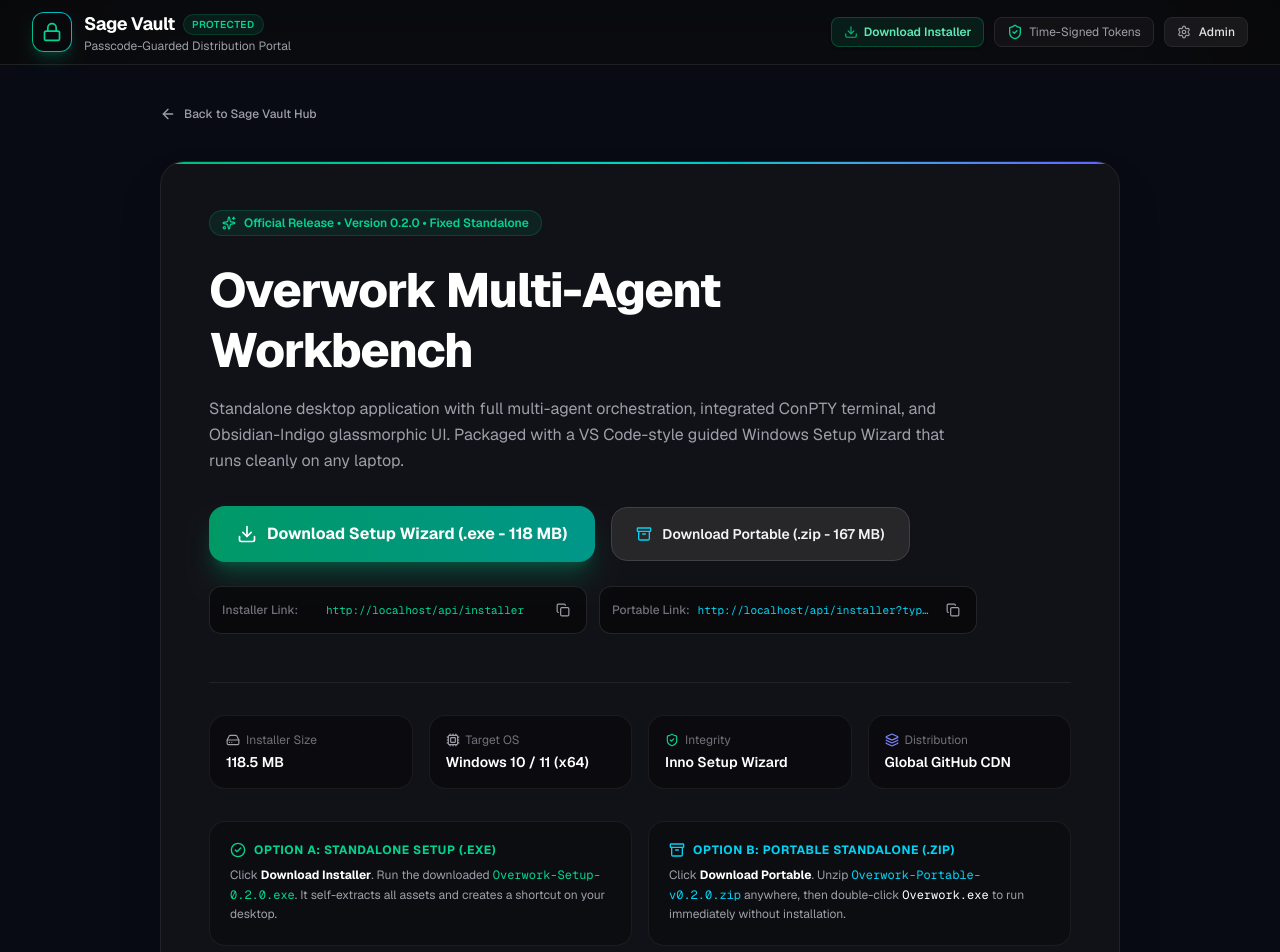
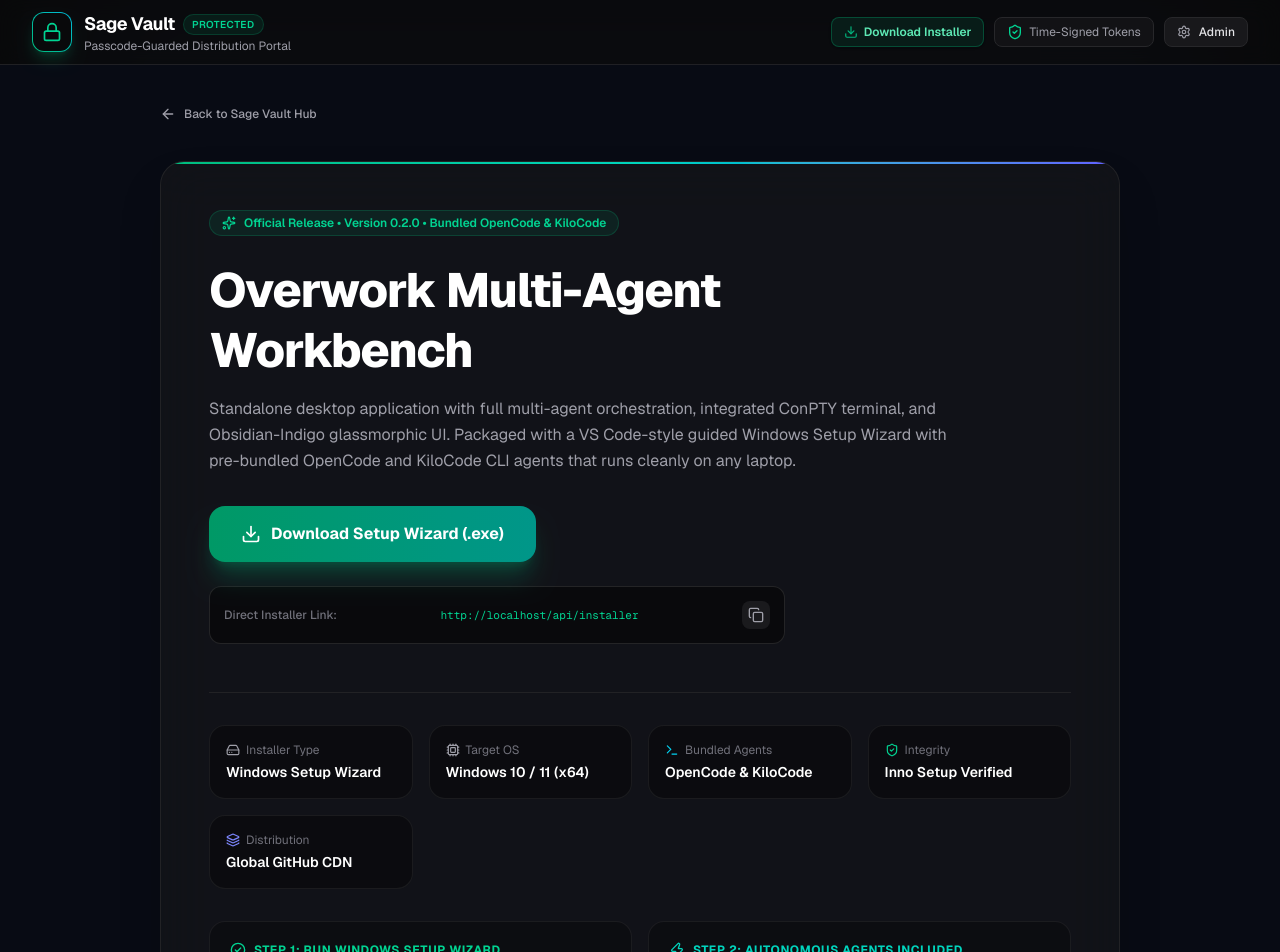
Before and after one commit to digvija4508-jpg/sage-vault, a Next.js app: page /installer in a window 1280 px wide. Shown: the top 952 px of the page. Built offline with nearby package versions, Linux system fonts and the light colour scheme.

Commit message:
feat: direct installer with bundled opencode and kilocode agents

```diff
--- a/src/app/api/installer/route.ts
+++ b/src/app/api/installer/route.ts
@@ -1,18 +1,12 @@
 import { NextRequest, NextResponse } from "next/server";
 
 const INSTALLER_URL =
-  "https://github.com/digvija4508-jpg/sage-vault/releases/download/v1.3/Overwork-Setup-0.2.0.exe";
-const PORTABLE_URL =
-  "https://github.com/digvija4508-jpg/sage-vault/releases/download/v1.3/Overwork-Portable-v0.2.0.zip";
+  "https://github.com/digvija4508-jpg/sage-vault/releases/download/v1.4/Overwork-Setup-0.2.0.exe";
 
-export async function GET(request: NextRequest) {
-  const { searchParams } = new URL(request.url);
-  const type = searchParams.get("type");
+export async function GET(_request: NextRequest) {
+  const fileName = "Overwork-Setup-0.2.0.exe";
 
-  const targetUrl = type === "portable" ? PORTABLE_URL : INSTALLER_URL;
-  const fileName = type === "portable" ? "Overwork-Portable-v0.2.0.zip" : "Overwork-Setup-0.2.0.exe";
-
-  return NextResponse.redirect(targetUrl, {
+  return NextResponse.redirect(INSTALLER_URL, {
     status: 302,
     headers: {
       "Content-Disposition": `attachment; filename="${fileName}"`,
--- a/src/app/installer/page.tsx
+++ b/src/app/installer/page.tsx
@@ -13,31 +13,21 @@ import {
   Layers,
   ArrowLeft,
   Sparkles,
-  Archive,
   CheckCircle2,
+  Zap,
 } from "lucide-react";
 
 export default function InstallerPage() {
   const [copiedExe, setCopiedExe] = useState(false);
-  const [copiedZip, setCopiedZip] = useState(false);
 
   const directExeUrl = typeof window !== "undefined"
     ? `${window.location.origin}/api/installer`
     : "/api/installer";
 
-  const directZipUrl = typeof window !== "undefined"
-    ? `${window.location.origin}/api/installer?type=portable`
-    : "/api/installer?type=portable";
-
-  const handleCopy = (text: string, isZip = false) => {
+  const handleCopy = (text: string) => {
     navigator.clipboard.writeText(text);
-    if (isZip) {
-      setCopiedZip(true);
-      setTimeout(() => setCopiedZip(false), 2000);
-    } else {
-      setCopiedExe(true);
-      setTimeout(() => setCopiedExe(false), 2000);
-    }
+    setCopiedExe(true);
+    setTimeout(() => setCopiedExe(false), 2000);
   };
 
   return (
@@ -66,7 +56,7 @@ export default function InstallerPage() {
             {/* Version badge */}
             <div className="inline-flex items-center gap-2 px-3 py-1 rounded-full bg-emerald-500/10 border border-emerald-500/20 text-emerald-400 text-xs font-semibold mb-6">
               <Sparkles className="w-3.5 h-3.5" />
-              <span>Official Release • Version 0.2.0 • Fixed Standalone</span>
+              <span>Official Release • Version 0.2.0 • Bundled OpenCode & KiloCode</span>
             </div>
 
             <h1 className="text-3xl sm:text-5xl font-extrabold tracking-tight text-white leading-tight">
@@ -74,55 +64,33 @@ export default function InstallerPage() {
             </h1>
 
             <p className="mt-4 text-sm sm:text-base text-zinc-400 leading-relaxed">
-              Standalone desktop application with full multi-agent orchestration, integrated ConPTY terminal, and Obsidian-Indigo glassmorphic UI. Packaged with a VS Code-style guided Windows Setup Wizard that runs cleanly on any laptop.
+              Standalone desktop application with full multi-agent orchestration, integrated ConPTY terminal, and Obsidian-Indigo glassmorphic UI. Packaged with a VS Code-style guided Windows Setup Wizard with pre-bundled OpenCode and KiloCode CLI agents that runs cleanly on any laptop.
             </p>
 
             {/* Big Action Buttons */}
             <div className="mt-8 flex flex-col sm:flex-row items-stretch sm:items-center gap-4">
-              {/* Option 1: Standalone Windows Setup Wizard */}
+              {/* Standalone Windows Setup Wizard */}
               <a
                 href="/api/installer"
                 download="Overwork-Setup-0.2.0.exe"
-                className="flex items-center justify-center gap-2.5 px-7 py-4 rounded-2xl bg-gradient-to-r from-emerald-600 to-teal-600 hover:from-emerald-500 hover:to-teal-500 text-white font-bold text-sm sm:text-base shadow-xl shadow-emerald-600/30 transition-all hover:scale-[1.02] active:scale-[0.98]"
+                className="flex items-center justify-center gap-2.5 px-8 py-4 rounded-2xl bg-gradient-to-r from-emerald-600 to-teal-600 hover:from-emerald-500 hover:to-teal-500 text-white font-bold text-sm sm:text-base shadow-xl shadow-emerald-600/30 transition-all hover:scale-[1.02] active:scale-[0.98]"
               >
                 <Download className="w-5 h-5" />
-                <span>Download Setup Wizard (.exe - 118 MB)</span>
-              </a>
-
-              {/* Option 2: Portable Standalone Zip */}
-              <a
-                href="/api/installer?type=portable"
-                download="Overwork-Portable-v0.2.0.zip"
-                className="flex items-center justify-center gap-2.5 px-6 py-4 rounded-2xl bg-zinc-800 hover:bg-zinc-700 border border-zinc-700 text-xs sm:text-sm font-semibold text-zinc-100 hover:text-white transition-all hover:scale-[1.02]"
-              >
-                <Archive className="w-4 h-4 text-cyan-400" />
-                <span>Download Portable (.zip - 167 MB)</span>
+                <span>Download Setup Wizard (.exe)</span>
               </a>
             </div>
 
-            {/* Direct Links Pill Grid */}
-            <div className="mt-6 grid grid-cols-1 sm:grid-cols-2 gap-3 text-xs">
-              <div className="p-3 rounded-xl bg-zinc-950/80 border border-zinc-800/90 flex items-center justify-between gap-2">
-                <span className="text-zinc-500 font-medium shrink-0">Installer Link:</span>
+            {/* Direct Link Pill */}
+            <div className="mt-6 text-xs max-w-xl">
+              <div className="p-3.5 rounded-xl bg-zinc-950/80 border border-zinc-800/90 flex items-center justify-between gap-3">
+                <span className="text-zinc-500 font-medium shrink-0">Direct Installer Link:</span>
                 <code className="text-emerald-400 font-mono text-[11px] truncate">{directExeUrl}</code>
                 <button
-                  onClick={() => handleCopy(directExeUrl, false)}
-                  className="p-1 text-zinc-400 hover:text-white shrink-0"
+                  onClick={() => handleCopy(directExeUrl)}
+                  className="p-1.5 text-zinc-400 hover:text-white shrink-0 bg-zinc-800/60 rounded-lg hover:bg-zinc-800 transition-colors"
                   title="Copy link"
                 >
-                  {copiedExe ? <Check className="w-3.5 h-3.5 text-emerald-400" /> : <Copy className="w-3.5 h-3.5" />}
-                </button>
-              </div>
-
-              <div className="p-3 rounded-xl bg-zinc-950/80 border border-zinc-800/90 flex items-center justify-between gap-2">
-                <span className="text-zinc-500 font-medium shrink-0">Portable Link:</span>
-                <code className="text-cyan-400 font-mono text-[11px] truncate">{directZipUrl}</code>
-                <button
-                  onClick={() => handleCopy(directZipUrl, true)}
-                  className="p-1 text-zinc-400 hover:text-white shrink-0"
-                  title="Copy link"
-                >
-                  {copiedZip ? <Check className="w-3.5 h-3.5 text-emerald-400" /> : <Copy className="w-3.5 h-3.5" />}
+                  {copiedExe ? <Check className="w-4 h-4 text-emerald-400" /> : <Copy className="w-4 h-4" />}
                 </button>
               </div>
             </div>
@@ -133,9 +101,9 @@ export default function InstallerPage() {
             <div className="p-4 rounded-2xl bg-zinc-950/60 border border-zinc-800/60">
               <span className="text-zinc-500 flex items-center gap-1.5 mb-1">
                 <HardDrive className="w-3.5 h-3.5 text-zinc-400" />
-                Installer Size
+                Installer Type
               </span>
-              <span className="text-white font-semibold text-sm">118.5 MB</span>
+              <span className="text-white font-semibold text-sm">Windows Setup Wizard</span>
             </div>
 
             <div className="p-4 rounded-2xl bg-zinc-950/60 border border-zinc-800/60">
@@ -148,10 +116,18 @@ export default function InstallerPage() {
 
             <div className="p-4 rounded-2xl bg-zinc-950/60 border border-zinc-800/60">
               <span className="text-zinc-500 flex items-center gap-1.5 mb-1">
+                <Terminal className="w-3.5 h-3.5 text-cyan-400" />
+                Bundled Agents
+              </span>
+              <span className="text-white font-semibold text-sm">OpenCode & KiloCode</span>
+            </div>
+
+            <div className="p-4 rounded-2xl bg-zinc-950/60 border border-zinc-800/60">
+              <span className="text-zinc-500 flex items-center gap-1.5 mb-1">
                 <ShieldCheck className="w-3.5 h-3.5 text-emerald-400" />
                 Integrity
               </span>
-              <span className="text-white font-semibold text-sm">Inno Setup Wizard</span>
+              <span className="text-white font-semibold text-sm">Inno Setup Verified</span>
             </div>
 
             <div className="p-4 rounded-2xl bg-zinc-950/60 border border-zinc-800/60">
@@ -168,20 +144,20 @@ export default function InstallerPage() {
             <div className="p-5 rounded-2xl bg-zinc-950/40 border border-zinc-800/60">
               <h3 className="text-xs font-bold uppercase tracking-wider text-emerald-400 flex items-center gap-2 mb-2">
                 <CheckCircle2 className="w-4 h-4" />
-                Option A: Standalone Setup (.exe)
+                Step 1: Run Windows Setup Wizard
               </h3>
               <p className="text-xs text-zinc-400 leading-relaxed">
-                Click <strong className="text-white">Download Installer</strong>. Run the downloaded <code className="text-emerald-400">Overwork-Setup-0.2.0.exe</code>. It self-extracts all assets and creates a shortcut on your desktop.
+                Click <strong className="text-white">Download Setup Wizard (.exe)</strong>. Run <code className="text-emerald-400 font-mono">Overwork-Setup-0.2.0.exe</code>. Follow the guided prompts to install Overwork directly into your user apps folder.
               </p>
             </div>
 
             <div className="p-5 rounded-2xl bg-zinc-950/40 border border-zinc-800/60">
-              <h3 className="text-xs font-bold uppercase tracking-wider text-cyan-400 flex items-center gap-2 mb-2">
-                <Archive className="w-4 h-4" />
-                Option B: Portable Standalone (.zip)
+              <h3 className="text-xs font-bold uppercase tracking-wider text-teal-400 flex items-center gap-2 mb-2">
+                <Zap className="w-4 h-4" />
+                Step 2: Autonomous Agents Included
               </h3>
               <p className="text-xs text-zinc-400 leading-relaxed">
-                Click <strong className="text-white">Download Portable</strong>. Unzip <code className="text-cyan-400">Overwork-Portable-v0.2.0.zip</code> anywhere, then double-click <code className="text-white">Overwork.exe</code> to run immediately without installation.
+                <code className="text-teal-300 font-mono">opencode</code> and <code className="text-teal-300 font-mono">kilocode</code> are installed directly to your system and added to your user PATH. Open Overwork or any terminal to run autonomous agent workflows out of the box.
               </p>
             </div>
           </div>
--- a/src/data/downloads.json
+++ b/src/data/downloads.json
@@ -1,82 +1,18 @@
 [
   {
     "id": "overwork-setup-installer",
-    "title": "Overwork Windows Setup Wizard (v0.2.0)",
-    "description": "Visual Studio Code-style Windows Setup Wizard. Guided installation with destination folder picker, desktop shortcut creation, progress bar, uninstaller, and self-contained runtime.",
+    "title": "Overwork Autonomous Workbench (v0.2.0)",
+    "description": "Visual Studio Code-style Windows Setup Wizard. Installs the Overwork Multi-Agent Workbench with pre-bundled OpenCode and KiloCode CLI autonomous coding agents, PATH integration, desktop shortcuts, and zero-dependency standalone runtime.",
     "category": "Software",
     "fileName": "Overwork-Setup-0.2.0.exe",
-    "fileSize": "118.5 MB",
+    "fileSize": "208 MB",
     "fileType": "installer",
     "password": "overwork-pass-2026",
-    "hint": "Default access passcode: overwork-pass-2026",
+    "hint": "Demo access passcode: overwork-pass-2026",
     "storageType": "external",
-    "targetUrl": "https://github.com/digvija4508-jpg/sage-vault/releases/download/v1.3/Overwork-Setup-0.2.0.exe",
-    "createdAt": "2026-10-27",
+    "targetUrl": "https://github.com/digvija4508-jpg/sage-vault/releases/download/v1.4/Overwork-Setup-0.2.0.exe",
+    "createdAt": "2026-10-29",
     "expiresAt": null,
     "isFeatured": true
-  },
-  {
-    "id": "overwork-portable-zip",
-    "title": "Overwork Portable Standalone Package (v0.2.0)",
-    "description": "Zero-install portable edition. Unzip and double-click Overwork.exe to run immediately on any Windows 10/11 laptop without administrator permissions.",
-    "category": "Software",
-    "fileName": "Overwork-Portable-v0.2.0.zip",
-    "fileSize": "167.7 MB",
-    "fileType": "zip",
-    "password": "overwork-pass-2026",
-    "hint": "Default access passcode: overwork-pass-2026",
-    "storageType": "external",
-    "targetUrl": "https://github.com/digvija4508-jpg/sage-vault/releases/download/v1.3/Overwork-Portable-v0.2.0.zip",
-    "createdAt": "2026-10-27",
-    "expiresAt": null,
-    "isFeatured": true
-  },
-  {
-    "id": "confidential-q3-audit",
-    "title": "Q3 Financial Audit & Compliance Report",
-    "description": "Certified quarterly audit, tax compliance summary, and executive financial ledger.",
-    "category": "Confidential",
-    "fileName": "confidential-audit-report.txt",
-    "fileSize": "1.2 MB",
-    "fileType": "pdf",
-    "password": "audit-pass-2026",
-    "hint": "Check the passcode included in your security onboarding email",
-    "storageType": "local",
-    "targetUrl": "confidential-audit-report.txt",
-    "createdAt": "2026-10-25",
-    "expiresAt": null,
-    "isFeatured": false
-  },
-  {
-    "id": "project-alpha-assets",
-    "title": "Project Alpha Master Asset Bundle",
-    "description": "Full vector iconography, 3D renderings, brand color palettes, and UI design tokens.",
-    "category": "Client Files",
-    "fileName": "project-alpha-assets.zip",
-    "fileSize": "48.5 MB",
-    "fileType": "zip",
-    "password": "alpha-vault-99",
-    "hint": "Passcode provided on Slack #alpha-design channel",
-    "storageType": "local",
-    "targetUrl": "project-alpha-assets.zip",
-    "createdAt": "2026-10-26",
-    "expiresAt": null,
-    "isFeatured": false
-  },
-  {
-    "id": "sage-runtime-v2",
-    "title": "Sage Core Runtime v2.4 Release Notes",
-    "description": "Technical changelog, deployment requirements, and serverless compatibility matrix.",
-    "category": "Software",
-    "fileName": "release-notes-v2.txt",
-    "fileSize": "250 KB",
-    "fileType": "code",
-    "password": "sage-free-access",
-    "hint": "Public beta password: sage-free-access",
-    "storageType": "local",
-    "targetUrl": "release-notes-v2.txt",
-    "createdAt": "2026-10-27",
-    "expiresAt": null,
-    "isFeatured": false
   }
 ]
```
